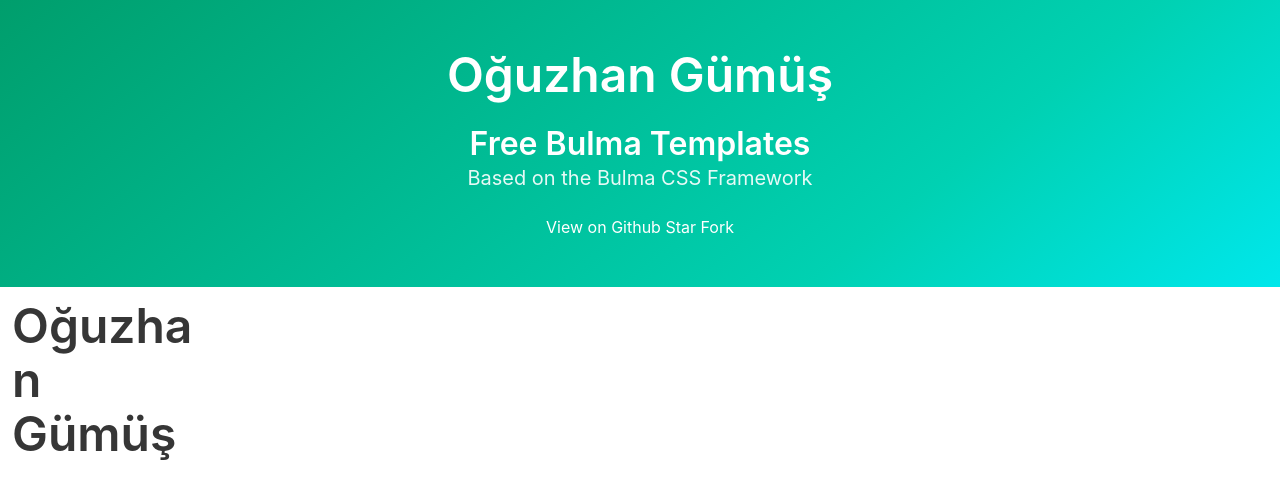
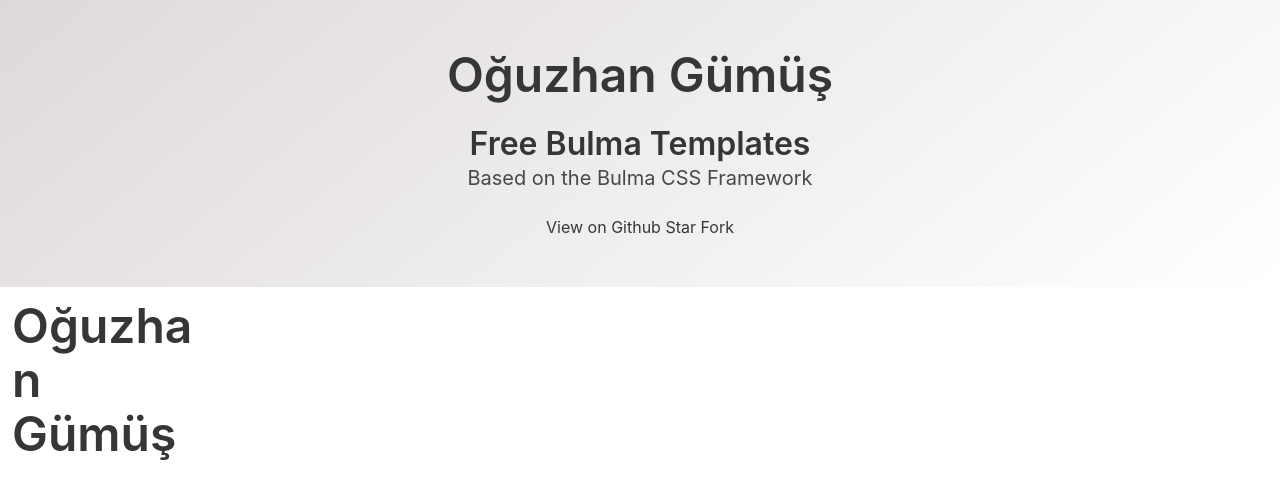
Before and after one commit to prensmiskin/oguzhangumus.com, a website: page index.html in a window 1280 px wide. Drawn offline with Linux system fonts and the light colour scheme.

Commit message:
Update index.html

```diff
--- a/index.html
+++ b/index.html
@@ -9,7 +9,7 @@
   </head>
   <body>
 
-    <section class="hero is is-primary is-bold">
+    <section class="hero is is-light is-bold">
       <div class="hero-body">
         <div class="container has-text-centered">
              <h1 class="title is-1">Oğuzhan Gümüş</h1>
```
